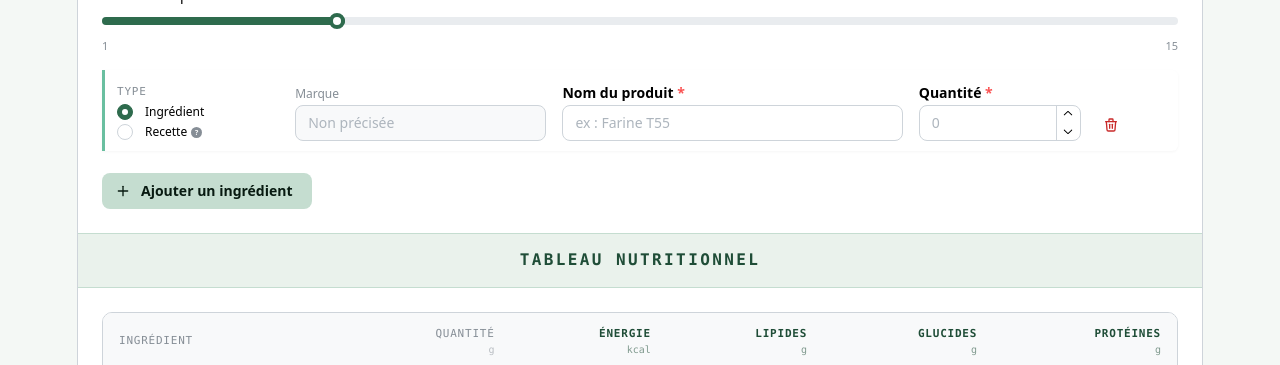
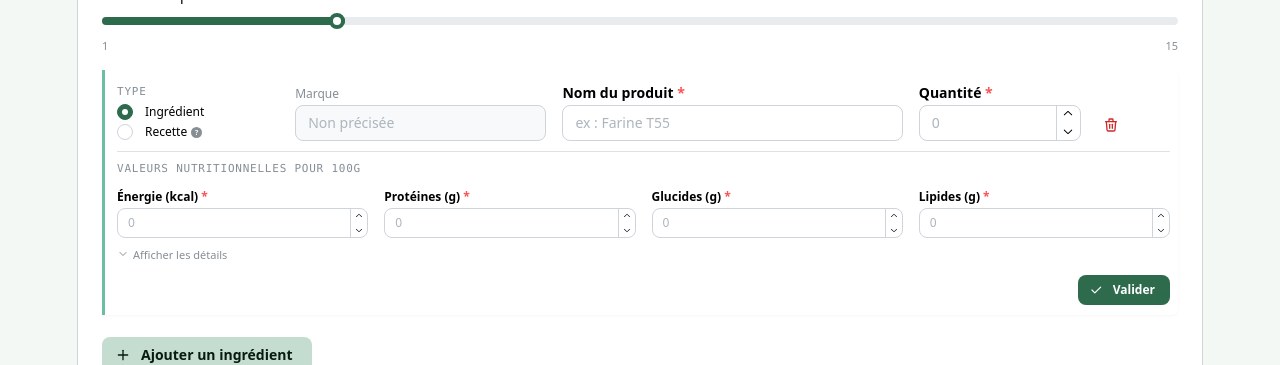
Before and after one commit to Lautenna/calcule_ta_recette, a React app in the folder frontend/: page /calculateur in a window 1280 px wide. Shown: the part 288-653 px from the top of the page. Built offline with nearby package versions, Linux system fonts and the light colour scheme; no server answers; the HTML template or start-up script is replaced by a standard one.

Commit message:
V8 : ajout de données à la main + opti visuelle

```diff
--- a/frontend/src/components/calculateur/IngredientBuilder.jsx
+++ b/frontend/src/components/calculateur/IngredientBuilder.jsx
@@ -1,9 +1,83 @@
-import { TextInput, NumberInput, Button, ActionIcon, Group, Stack, Text, Grid, Select, Radio, Box, Slider, Tooltip } from '@mantine/core'
-import { IconTrash, IconPlus, IconQuestionMark } from '@tabler/icons-react'
+import { TextInput, NumberInput, Button, ActionIcon, Group, Stack, Text, Grid, Select, Radio, Box, Slider, Tooltip, Divider, Anchor } from '@mantine/core'
+import { IconTrash, IconPlus, IconQuestionMark, IconChevronDown, IconChevronUp, IconCheck, IconPencil } from '@tabler/icons-react'
+import { useState } from 'react'
 import { useRecettes } from '../../hooks/useRecettes'
 
 function IngredientCard({ ingredient, onUpdate, onRemove, onSelectRecette, recettesOptions }) {
   const isRecette = ingredient.type === 'recette'
+  const [showExtra, setShowExtra] = useState(false)
+  const [validated, setValidated] = useState(false)
+  const [errors, setErrors] = useState({})
+
+  const nomAffiche = ingredient.nom || (isRecette ? 'Recette' : 'Ingrédient sans nom')
+
+  const isEmpty = (v) => v === '' || v === null || v === undefined
+
+  const handleValidate = () => {
+    const errs = {}
+    if (isRecette) {
+      if (!ingredient.recetteId) errs.recetteId = 'Choisissez une recette'
+    } else {
+      if (isEmpty(ingredient.nom)) errs.nom = 'Nom obligatoire'
+      if (isEmpty(ingredient.quantite)) errs.quantite = 'Quantité obligatoire'
+      if (isEmpty(ingredient.energie_kcal)) errs.energie_kcal = 'Obligatoire'
+      if (isEmpty(ingredient.proteines)) errs.proteines = 'Obligatoire'
+      if (isEmpty(ingredient.glucides)) errs.glucides = 'Obligatoire'
+      if (isEmpty(ingredient.graisses)) errs.graisses = 'Obligatoire'
+    }
+    setErrors(errs)
+    if (Object.keys(errs).length === 0) setValidated(true)
+  }
+
+  const clearError = (field) => setErrors((prev) => {
+    if (!prev[field]) return prev
+    const next = { ...prev }
+    delete next[field]
+    return next
+  })
+
+  // Vue repliée une fois l'ingrédient validé
+  if (validated) {
+    return (
+      <Box
+        mb={6}
+        style={{
+          borderLeft: '3px solid var(--mantine-color-green-5)',
+          paddingLeft: 12,
+          paddingTop: 8,
+          paddingBottom: 8,
+          paddingRight: 8,
+          background: 'var(--mantine-color-green-0)',
+          borderRadius: '0 6px 6px 0',
+          boxShadow: '0 1px 3px rgba(0,0,0,0.04)',
+        }}
+      >
+        <Group justify="space-between" wrap="nowrap" gap="xs">
+          <Box style={{ minWidth: 0 }}>
+            <Group gap={6} wrap="nowrap" align="baseline">
+              <IconCheck size={14} color="var(--mantine-color-green-6)" style={{ flexShrink: 0 }} />
+              <Text fw={600} fz="sm" truncate>{nomAffiche}</Text>
+              {ingredient.marque && <Text fz={11} c="dimmed" truncate>· {ingredient.marque}</Text>}
+              <Text fz={11} c="dimmed" style={{ flexShrink: 0 }}>· {ingredient.quantite || 0} g</Text>
+            </Group>
+            {!isRecette && (
+              <Text fz={11} c="dimmed" mt={2}>
+                Pour 100g : {ingredient.energie_kcal || 0} kcal · P {ingredient.proteines || 0} g · G {ingredient.glucides || 0} g · L {ingredient.graisses || 0} g
+              </Text>
+            )}
+          </Box>
+          <Group gap={2} wrap="nowrap" style={{ flexShrink: 0 }}>
+            <ActionIcon variant="subtle" color="gray" onClick={() => setValidated(false)} aria-label="Modifier cet ingrédient">
+              <IconPencil size={16} />
+            </ActionIcon>
+            <ActionIcon variant="subtle" color="red" onClick={() => onRemove(ingredient.id)} aria-label="Supprimer cet ingrédient">
+              <IconTrash size={16} />
+            </ActionIcon>
+          </Group>
+        </Group>
+      </Box>
+    )
+  }
 
   return (
     <Box
@@ -74,9 +148,11 @@ function IngredientCard({ ingredient, onUpdate, onRemove, onSelectRecette, recet
               placeholder="Choisir une recette…"
               data={recettesOptions}
               value={ingredient.recetteId ? String(ingredient.recetteId) : null}
+              error={errors.recetteId}
               onChange={(val) => {
                 const found = recettesOptions.find((r) => r.value === val)
                 onSelectRecette(ingredient.id, val, found ? found.label : '')
+                clearError('recetteId')
               }}
               searchable
               nothingFoundMessage="Aucune recette trouvée"
@@ -104,7 +180,8 @@ function IngredientCard({ ingredient, onUpdate, onRemove, onSelectRecette, recet
                 withAsterisk
                 placeholder="ex : Farine T55"
                 value={ingredient.nom}
-                onChange={(e) => onUpdate(ingredient.id, 'nom', e.target.value)}
+                error={errors.nom}
+                onChange={(e) => { onUpdate(ingredient.id, 'nom', e.target.value); clearError('nom') }}
               />
             </Grid.Col>
             <Grid.Col span={{ base: 10, sm: 2 }}>
@@ -115,7 +192,8 @@ function IngredientCard({ ingredient, onUpdate, onRemove, onSelectRecette, recet
                 min={0}
                 suffix=" g"
                 value={ingredient.quantite}
-                onChange={(val) => onUpdate(ingredient.id, 'quantite', val)}
+                error={errors.quantite}
+                onChange={(val) => { onUpdate(ingredient.id, 'quantite', val); clearError('quantite') }}
               />
             </Grid.Col>
           </>
@@ -132,6 +210,71 @@ function IngredientCard({ ingredient, onUpdate, onRemove, onSelectRecette, recet
           </ActionIcon>
         </Grid.Col>
       </Grid>
+
+      {!isRecette && (
+        <Box mt={10}>
+          <Divider mb={8} />
+          <Text fz={11} c="dimmed" mb={6} style={{ fontFamily: 'var(--mantine-font-family-monospace)', textTransform: 'uppercase', letterSpacing: '0.07em' }}>
+            Valeurs nutritionnelles pour 100g
+          </Text>
+          <Grid gutter="xs">
+            <Grid.Col span={{ base: 6, sm: 3 }}>
+              <NumberInput size="xs" label="Énergie (kcal)" min={0} placeholder="0" withAsterisk value={ingredient.energie_kcal || ''} error={errors.energie_kcal} onChange={(val) => { onUpdate(ingredient.id, 'energie_kcal', val); clearError('energie_kcal') }} />
+            </Grid.Col>
+            <Grid.Col span={{ base: 6, sm: 3 }}>
+              <NumberInput size="xs" label="Protéines (g)" min={0} placeholder="0" withAsterisk value={ingredient.proteines || ''} error={errors.proteines} onChange={(val) => { onUpdate(ingredient.id, 'proteines', val); clearError('proteines') }} />
+            </Grid.Col>
+            <Grid.Col span={{ base: 6, sm: 3 }}>
+              <NumberInput size="xs" label="Glucides (g)" min={0} placeholder="0" withAsterisk value={ingredient.glucides || ''} error={errors.glucides} onChange={(val) => { onUpdate(ingredient.id, 'glucides', val); clearError('glucides') }} />
+            </Grid.Col>
+            <Grid.Col span={{ base: 6, sm: 3 }}>
+              <NumberInput size="xs" label="Lipides (g)" min={0} placeholder="0" withAsterisk value={ingredient.graisses || ''} error={errors.graisses} onChange={(val) => { onUpdate(ingredient.id, 'graisses', val); clearError('graisses') }} />
+            </Grid.Col>
+          </Grid>
+
+          <Anchor component="button" fz={11} c="dimmed" mt={8} onClick={() => setShowExtra((v) => !v)}
+            style={{ display: 'flex', alignItems: 'center', gap: 4 }}
+          >
+            {showExtra ? <IconChevronUp size={12} /> : <IconChevronDown size={12} />}
+            {showExtra ? 'Masquer les détails' : 'Afficher les détails'}
+          </Anchor>
+
+          {showExtra && (
+            <Grid gutter="xs" mt={6}>
+              <Grid.Col span={{ base: 6, sm: 4, md: 2 }}>
+                <NumberInput size="xs" label="dont Sucres (g)" min={0} placeholder="0" value={ingredient.sucres || ''} onChange={(val) => onUpdate(ingredient.id, 'sucres', val)} />
+              </Grid.Col>
+              <Grid.Col span={{ base: 6, sm: 4, md: 2 }}>
+                <NumberInput size="xs" label="dont Saturées (g)" min={0} placeholder="0" value={ingredient.graisses_sat || ''} onChange={(val) => onUpdate(ingredient.id, 'graisses_sat', val)} />
+              </Grid.Col>
+              <Grid.Col span={{ base: 6, sm: 4, md: 2 }}>
+                <NumberInput size="xs" label="Fibres (g)" min={0} placeholder="0" value={ingredient.fibres || ''} onChange={(val) => onUpdate(ingredient.id, 'fibres', val)} />
+              </Grid.Col>
+              <Grid.Col span={{ base: 6, sm: 4, md: 2 }}>
+                <NumberInput size="xs" label="Sel (g)" min={0} placeholder="0" value={ingredient.sel || ''} onChange={(val) => onUpdate(ingredient.id, 'sel', val)} />
+              </Grid.Col>
+              <Grid.Col span={{ base: 6, sm: 4, md: 2 }}>
+                <NumberInput size="xs" label="Fer (mg)" min={0} placeholder="0" value={ingredient.fer || ''} onChange={(val) => onUpdate(ingredient.id, 'fer', val)} />
+              </Grid.Col>
+              <Grid.Col span={{ base: 6, sm: 4, md: 2 }}>
+                <NumberInput size="xs" label="Calcium (mg)" min={0} placeholder="0" value={ingredient.calcium || ''} onChange={(val) => onUpdate(ingredient.id, 'calcium', val)} />
+              </Grid.Col>
+            </Grid>
+          )}
+        </Box>
+      )}
+
+      <Group justify="flex-end" mt={12}>
+        <Button
+          size="xs"
+          color="green"
+          variant="filled"
+          leftSection={<IconCheck size={14} />}
+          onClick={handleValidate}
+        >
+          Valider
+        </Button>
+      </Group>
     </Box>
   )
 }
--- a/frontend/src/components/calculateur/MacroPieChart.jsx
+++ b/frontend/src/components/calculateur/MacroPieChart.jsx
@@ -17,7 +17,7 @@ export function MacroPieChart({ perPortion }) {
   const C = 2 * Math.PI * RADIUS
 
   const slices = [
-    { label: 'Lipides',   cal: lipCal, color: '#3D8B65', grams: perPortion.graisses  || 0 },
+    { label: 'Lipides',   cal: lipCal, color: '#E8B931', grams: perPortion.graisses  || 0 },
     { label: 'Glucides',  cal: gluCal, color: '#6ABFA0', grams: perPortion.glucides   || 0 },
     { label: 'Protéines', cal: proCal, color: '#C8845A', grams: perPortion.proteines  || 0 },
   ]
```
